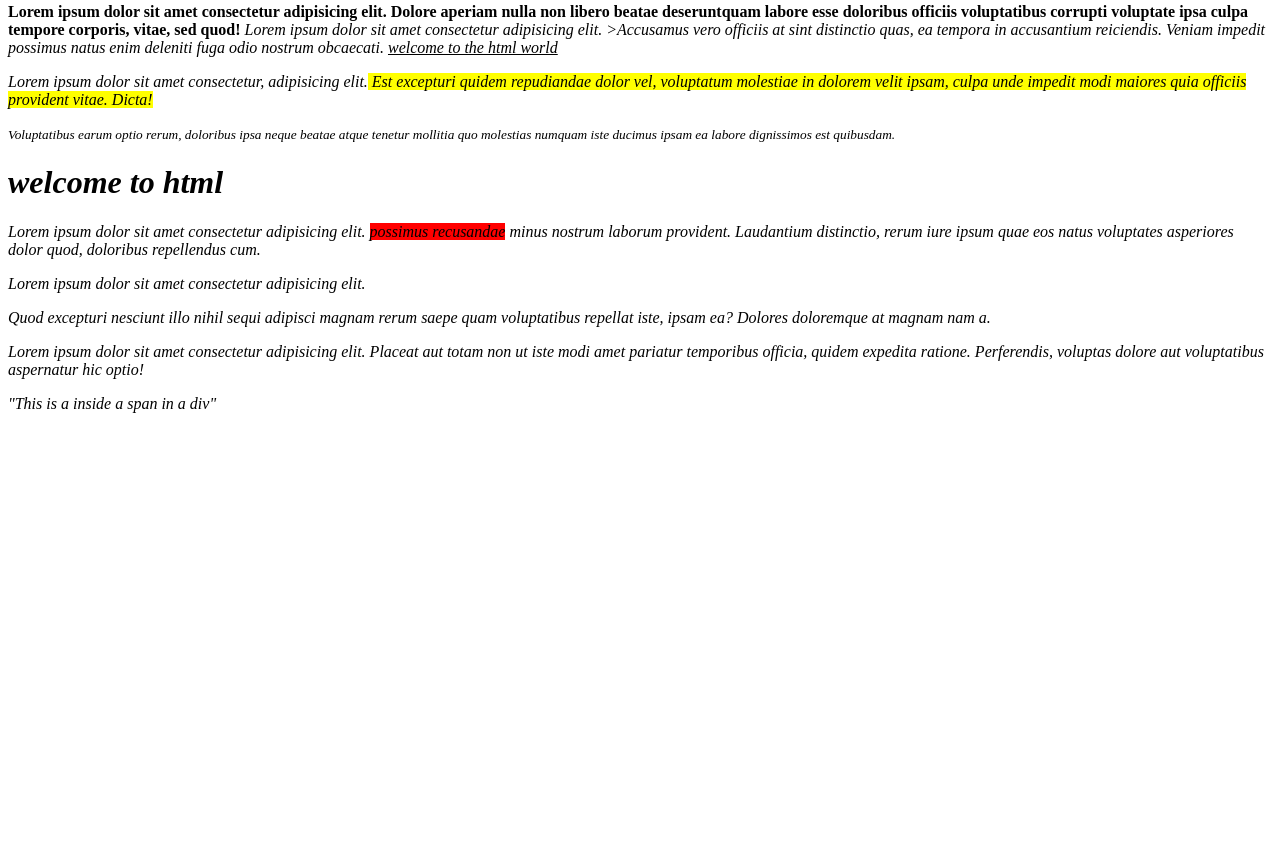
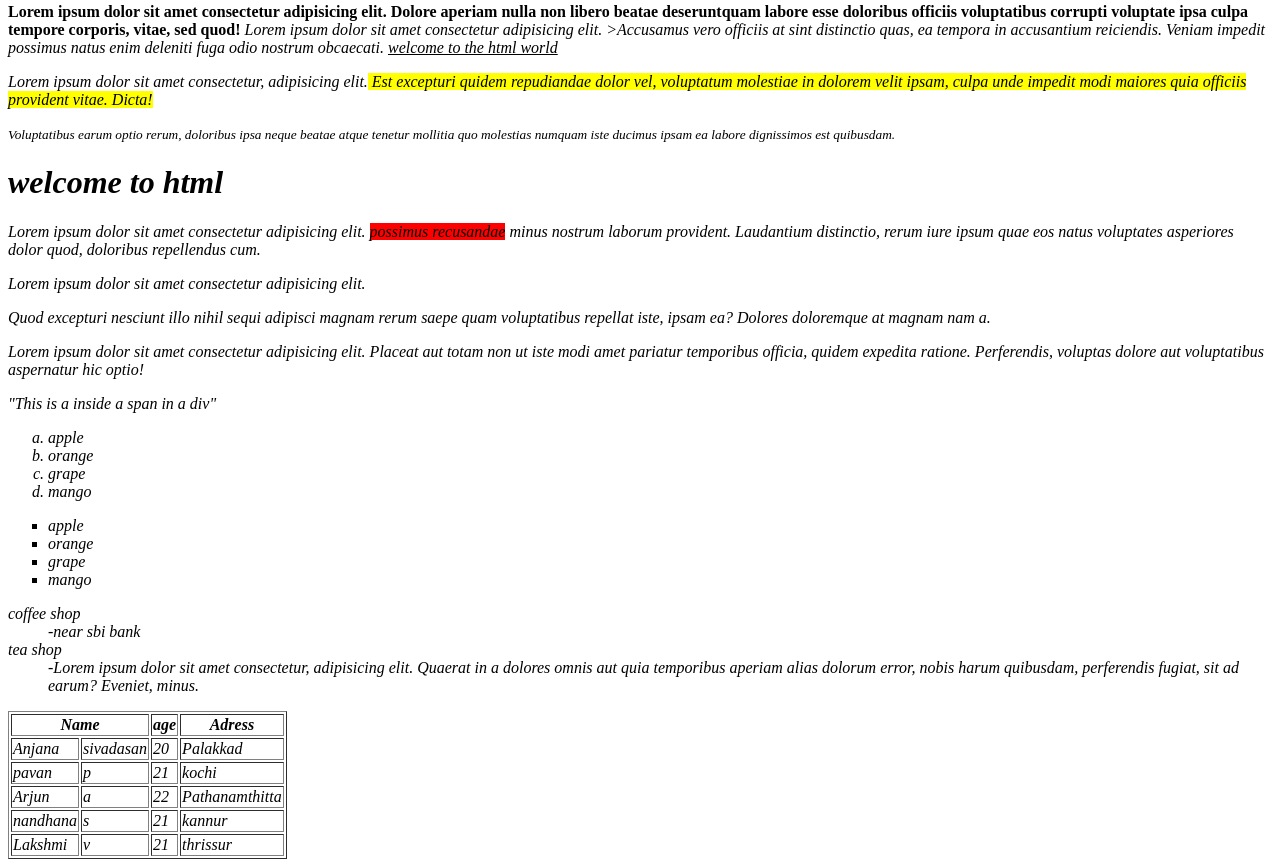
Before and after one commit to Anjana-20782/Anjana-HTML, a plain HTML site: page first task.html in a window 1280 px wide. Shown: the part 881-1748 px from the top of the page. Before the commit the page ends 1302 px from the top, so only its background shows below. Drawn offline with Linux system fonts and the light colour scheme.

Commit message:
The file added

```diff
--- a/first task.html
+++ b/first task.html
@@ -53,5 +53,87 @@
 
   </div>
 
+  <ol type="a">
+
+    <li>apple</li>
+    <li>orange</li>
+    <li>grape</li>
+    <li>mango</li>
+  </ol>
+
+  <ul style="list-style-type: square;">
+    <li>apple</li>
+    <li>orange</li>
+    <li>grape</li>
+    <li>mango</li>
+
+  </ul>
+
+  <dl>
+      <dt>coffee shop</dt>
+      <dd>-near sbi bank</dd>
+      <dt>tea shop</dt>
+      <dd>-Lorem ipsum dolor sit amet consectetur, adipisicing elit. Quaerat in a dolores omnis aut quia temporibus aperiam alias dolorum error, nobis harum quibusdam, perferendis fugiat, sit ad earum? Eveniet, minus.</dd>
+
+
+  </dl>
+
+  <table border="1">
+    <thead>
+<tr>
+<th colspan="2">Name</th>
+<th>age</th>
+<th>Adress</th>
+
+</tr>
+</thead>
+
+<tbody>
+<tr>
+  <td>Anjana</td>
+  <td>sivadasan</td>
+  <td>20</td>
+  <td>Palakkad</td>
+
+</tr>
+<tr>
+  <td>pavan</td>
+  <td>p</td>
+  <td>21</td>
+  <td>kochi</td>
+
+</tr>
+
+<tr>
+  <td>Arjun</td>
+  <td>a</td>
+  <td>22</td>
+  <td>Pathanamthitta</td>
+
+</tr>
+
+<tr>
+  <td>nandhana</td>
+  <td>s</td>
+  <td>21</td>
+  <td>kannur</td>
+
+
+</tr>
+<tr>
+  <td>Lakshmi</td>
+  <td>v</td>
+  <td>21</td>
+  <td>thrissur</td>
+
+</tr>
+</tbody>
+
+
+
+  </table>
+
+
+
 </body>
 </html>
```
Also changed, not shown: anju.html (deleted, +0 -5 lines).
